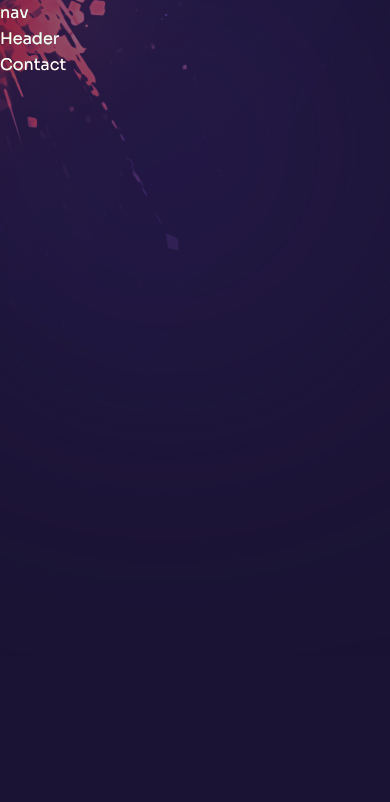
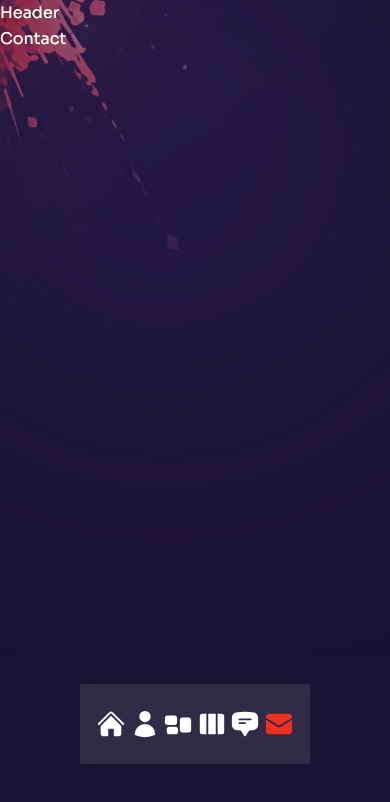
Before and after one commit to SarajZimba/Portfolio_, a Next.js app: page /contact in a window 390 px wide. Shown: the top 802 px of the page. Built offline with nearby package versions, Linux system fonts and the light colour scheme.

Commit message:
navigation completed

```diff
--- a/components/Nav.js
+++ b/components/Nav.js
@@ -26,8 +26,47 @@
   },
 ];
 
+//next link
+import Link from 'next/link';
+
+//next router
+
+import { useRouter } from 'next/router';
+
+
 const Nav = () => {
-  return <nav>nav</nav>;
+  const router = useRouter();
+  const pathname = router.pathname;
+
+  return <nav className='flex flex-col items-center xl:justify-center gap-y-4
+  fixed h-max bottom-0 mt-auto xl:right-[2%] z-50 top-0 w-full xl:h-screen p-20
+  xl:w-16 xl:max-w-md'>
+    {/*inner*/}
+    <div className='flex w-full xl:flex-col items-center justify-between xl:justify-center gap-y-10 px-4 md:px-40 xl:px-0 h-[80px] xl:h-max py-8
+     bg-white/10 backdrop-blur-sm text-3xl xl:text-xl xl:rounded-full
+    '>
+      {navData.map((link, index) => {
+        return <Link className={`${link.path === pathname && 'text-accent'} relative flex
+        items-center group hover:text-accent transition-all duration-300`}
+          href={link.path}
+          key={index}
+        >
+          {/*tooltip*/}
+          <div className='absolute pr-14 right-0 hidden xl:group-hover:flex'>
+            <div className='bg-white relative flex text-primary items-center p-[6px] rounded-[3px]'>
+              <div className='text-[12px] leading-none font-semibold capitalize'>{link.name}</div>
+            {/*triangle*/}
+            <div className='border-solid border-l-white border-l-8
+              border-y-transparent border-y-[6px] border-r-0 absolute -right-2'>
+            </div>
+            </div>
+          </div>
+          {/*icon*/}
+          <div> {link.icon}</div>
+        </Link>
+      })}
+    </div>
+  </nav>;
 };
 
 export default Nav;
```
